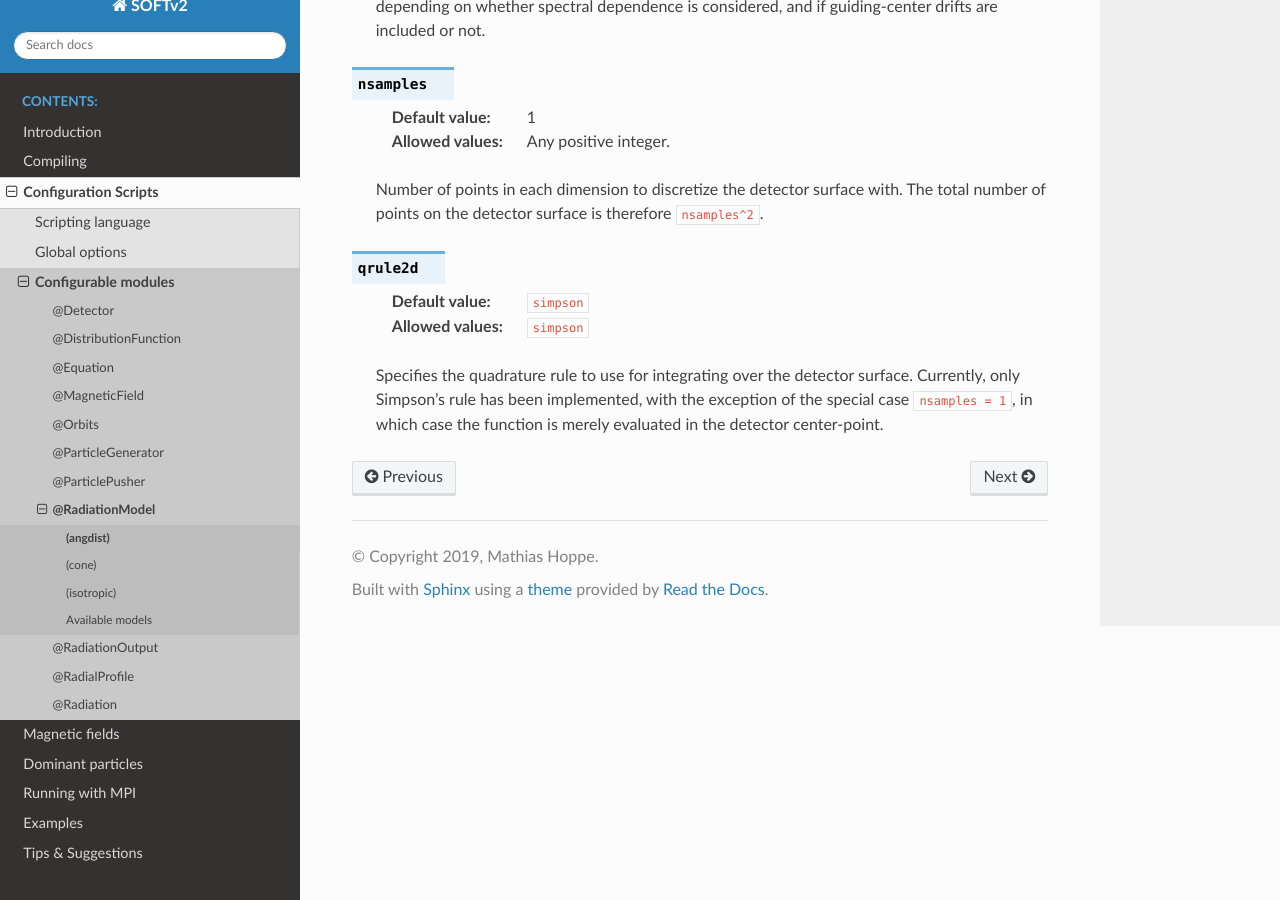
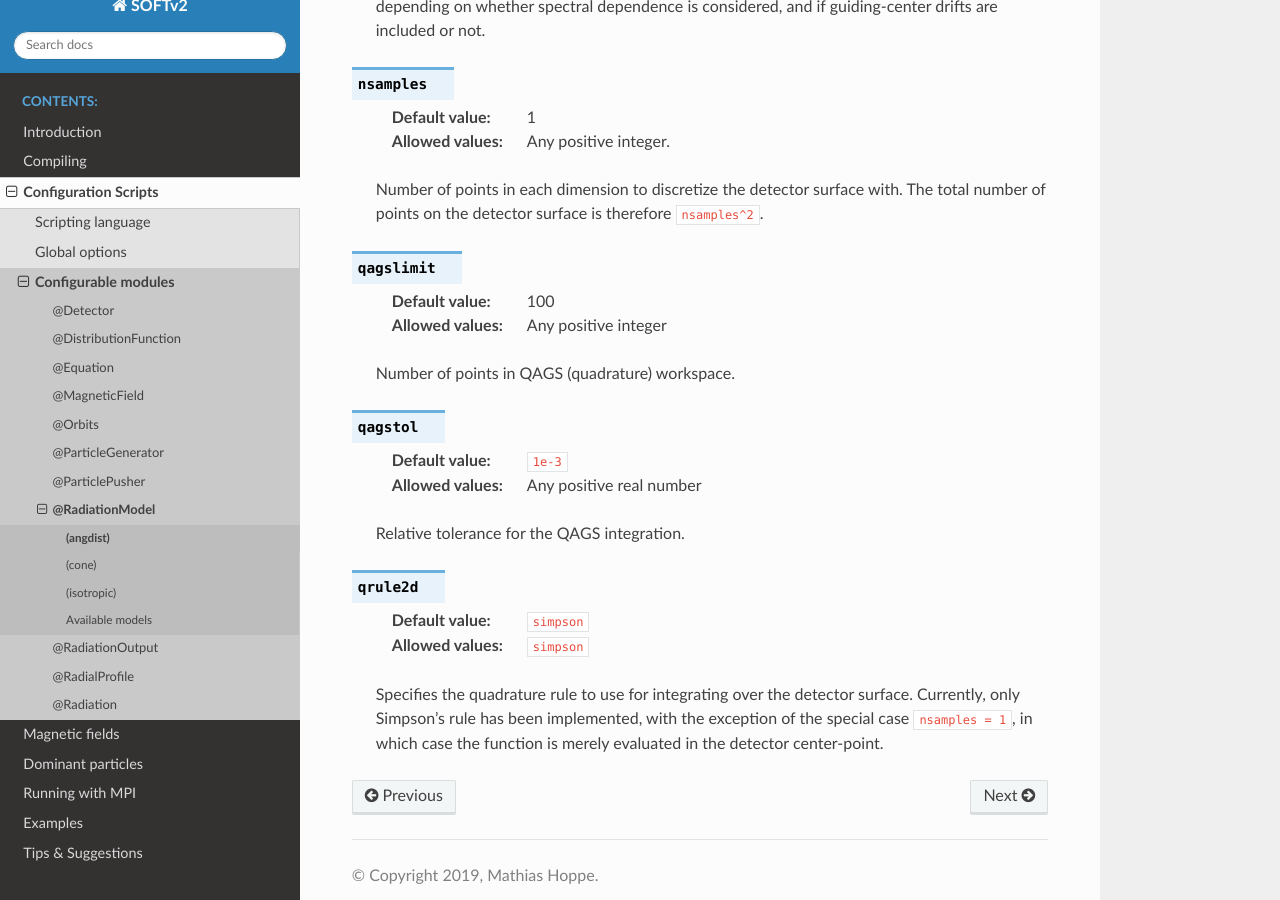
Before and after one commit to hoppe93/SOFT2, a Sphinx documentation site: the page built from doc/sphinx/source/scripts/RadiationModel/AngularDistribution.rst, in a window 1280 px wide and 900 px high, scrolled down 988 px. Built offline with Sphinx 7.4.7 and the Read the Docs theme 2.0.0, drawn with Linux system fonts in a browser that asks for light colours.

Commit message:
Added two previously undocumented parameters to documentation

```diff
--- a/doc/sphinx/source/scripts/RadiationModel/AngularDistribution.rst
+++ b/doc/sphinx/source/scripts/RadiationModel/AngularDistribution.rst
@@ -56,6 +56,20 @@ All options
    The total number of points on the detector surface is therefore
    ``nsamples^2``.
 
+.. option:: qagslimit
+
+   :Default value: 100
+   :Allowed values: Any positive integer
+
+   Number of points in QAGS (quadrature) workspace.
+
+.. option:: qagstol
+
+   :Default value: ``1e-3``
+   :Allowed values: Any positive real number
+
+   Relative tolerance for the QAGS integration.
+
 .. option:: qrule2d
 
    :Default value: ``simpson``
```
